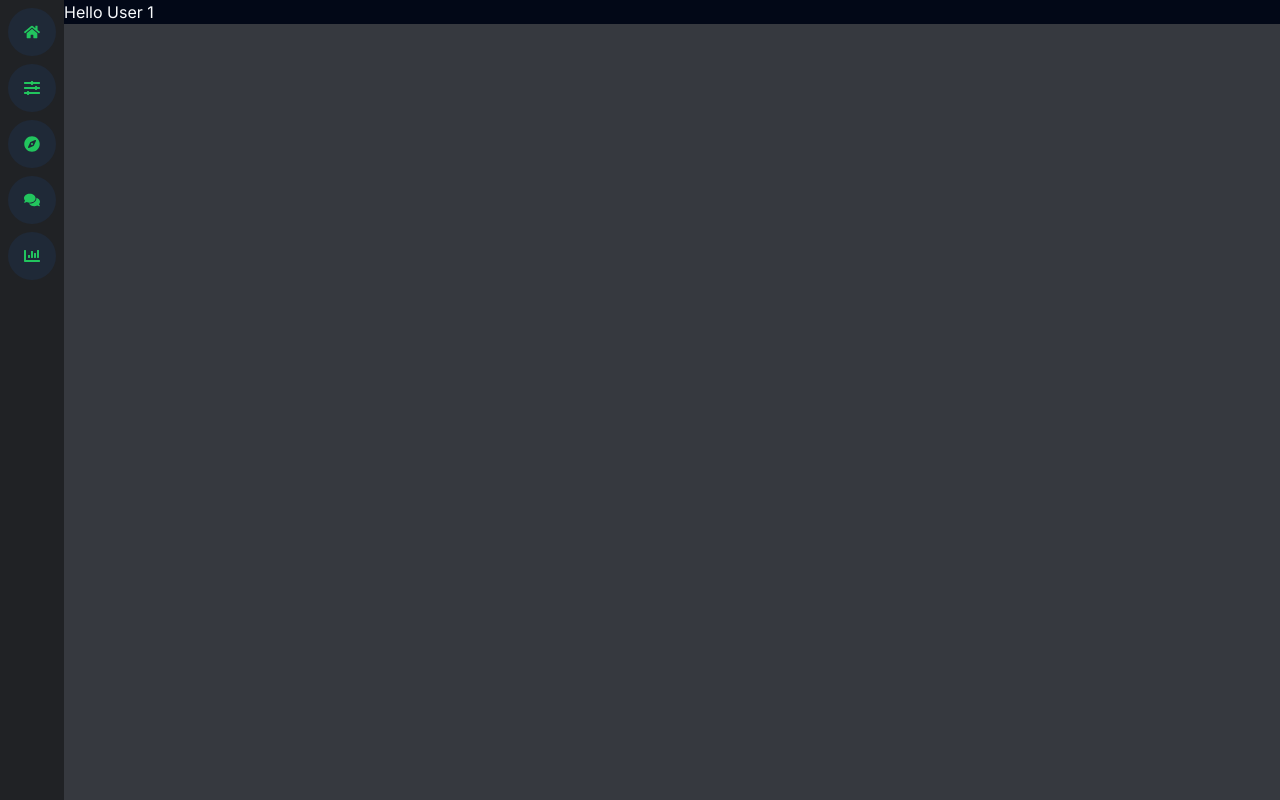
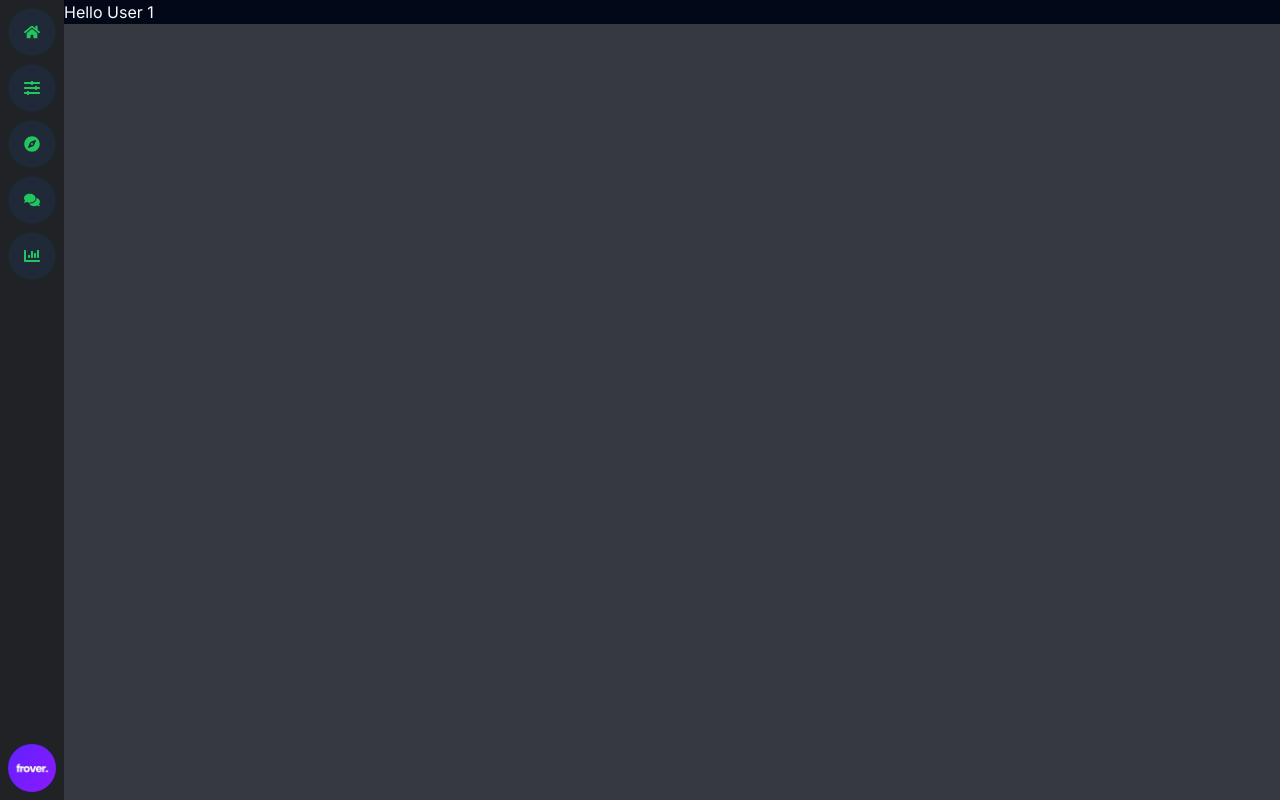
Before and after one commit to Shivansh-22866/discord-navbar, a Next.js app: page /1 in a window 1280 px wide. Built offline with nearby package versions, Linux system fonts and the light colour scheme.

Commit message:
link and footer props

```diff
--- a/src/app/[userId]/layout.tsx
+++ b/src/app/[userId]/layout.tsx
@@ -2,6 +2,9 @@
 import React from 'react';
 import Navbar from '../../components/Navbar';
 import '../globals.css';
+import { FaChartBar, FaComments, FaCompass, FaHome, FaSlidersH } from 'react-icons/fa';
+import Image from "next/image";
+import Footer from '@/components/Footer';
 
 interface LayoutProps {
   children: React.ReactNode;
@@ -9,6 +12,14 @@ interface LayoutProps {
     userId?: string;
   };
 }
+
+const links = [
+  { href: '/', icon: <FaHome />, text: 'Home 🏠' },
+  { href: '/dashboard', icon: <FaSlidersH />, text: 'Dashboard 📊' },
+  { href: '/discover', icon: <FaCompass />, text: 'Discover 🔍' },
+  { href: '/chats', icon: <FaComments />, text: 'Chats 💬' },
+  { href: '/reports', icon: <FaChartBar />, text: 'Reports 📈' },
+];
 
 const Layout: React.FC<LayoutProps> = ({ children, params }) => {
   const showNavbar = !!params.userId;
@@ -20,7 +31,7 @@ const Layout: React.FC<LayoutProps> = ({ children, params }) => {
         <title>Frover</title>
       </head>
       <body>
-        {showNavbar && <Navbar id={id}/>}
+        {showNavbar && <Navbar id={id} links={links} footer={<Footer/>}></Navbar>}
         <main>{children}</main>
       </body>
     </html>
--- /dev/null
+++ b/src/components/Footer.tsx
@@ -0,0 +1,14 @@
+// Footer.tsx
+import React from 'react';
+import Image from 'next/image';
+import { StaticImageData } from 'next/image';
+
+const Footer: React.FC = () => {
+  return (
+    <>
+      <Image src="/logo.jpeg" alt="Footer Image" width={32} height={32} className='sidebar-icon'/>
+    </>
+  );
+};
+
+export default Footer;
--- a/src/components/Navbar.tsx
+++ b/src/components/Navbar.tsx
@@ -2,20 +2,19 @@ import Link from 'next/link';
 import { FaHome, FaSlidersH, FaCompass, FaComments, FaChartBar } from 'react-icons/fa';
 import { IoSettings } from "react-icons/io5";
 import NavbarIcon from './NavbarIcon';
+import { ReactNode } from 'react';
 
 interface NavbarProps {
   id: string;
+  links: {
+    href: string;
+    icon: React.ReactNode;
+    text: string;
+  }[];
+  footer: React.ReactNode;
 }
 
-const links = [
-  { href: '/', icon: <FaHome />, text: 'Home 🏠' },
-  { href: '/dashboard', icon: <FaSlidersH />, text: 'Dashboard 📊' },
-  { href: '/discover', icon: <FaCompass />, text: 'Discover 🔍' },
-  { href: '/chats', icon: <FaComments />, text: 'Chats 💬' },
-  { href: '/reports', icon: <FaChartBar />, text: 'Reports 📈' },
-];
-
-export default function Navbar({ id }: NavbarProps) {
+export default function Navbar({ id, links, footer}: NavbarProps) {
   if (!id) {
     return null;
   }
@@ -32,6 +31,9 @@ export default function Navbar({ id }: NavbarProps) {
             </li>
           ))}
         </ul>
+        <div>
+          {footer}
+        </div>
       </div>
     </nav>
   );
```
Also changed, not shown: public/logo.jpeg (added).
